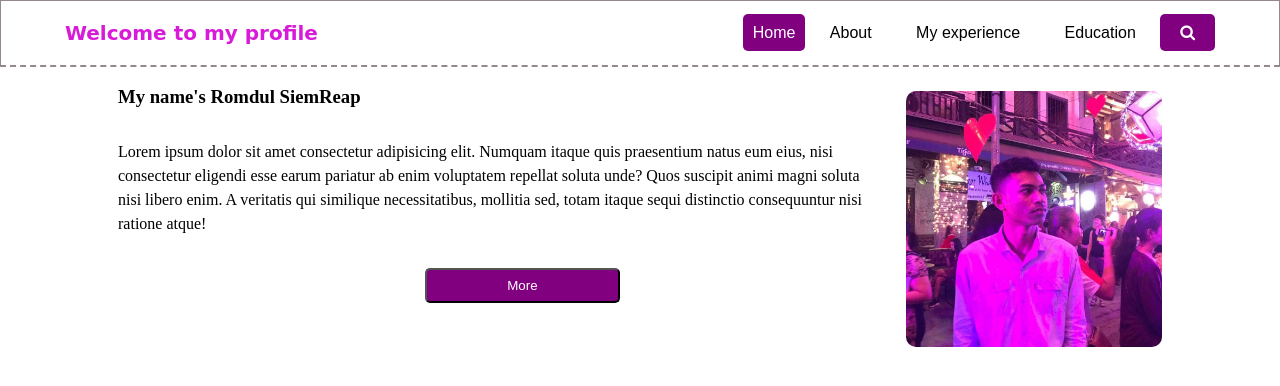
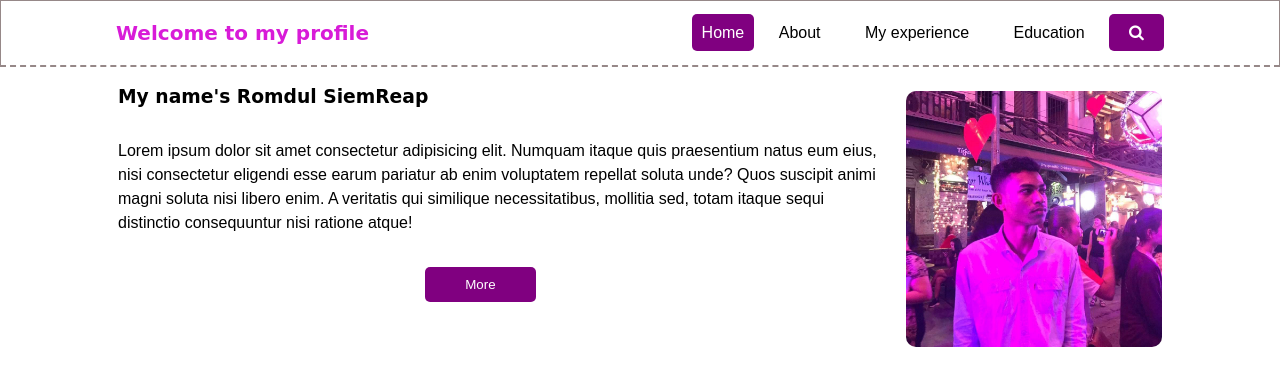
Before and after one commit to nga-hoeun/mockup, a plain HTML site: page index.html in a window 1280 px wide. Drawn offline with Linux system fonts and the light colour scheme.

Commit message:
add style

```diff
--- a/css/style.css
+++ b/css/style.css
@@ -11,7 +11,7 @@ nav{
 }
 .menu{
     margin: 0 auto;
-    width: 90%;
+    width: 82%;
     justify-content: space-between;
     align-items: center;
     font-family: 'Rubik', sans-serif;
@@ -64,12 +64,20 @@ nav{
     margin-bottom: 2rem;
     line-height: 1.5;
 }
-.main .main-content button{
+.main-content button{
     margin-left: 40%;
     padding:0.5rem 5rem;
     background: purple;
     color:white;
+    border: none;
     border-radius: 5px;
+    padding: 10px 40px;
+
+}
+.main-content button:hover{
+    cursor: pointer;
+    background: rgb(14, 182, 233);
+    border: none;
 }
 .main .logo{
     width: 20%;
--- a/index.html
+++ b/index.html
@@ -30,8 +30,8 @@
 <!-- ======= -->
     <div class="main">
         <div class="main-content">
-            <h3>My name's Romdul SiemReap</h3>
-            <p>Lorem ipsum dolor sit amet consectetur adipisicing elit. Numquam itaque quis praesentium natus eum eius, nisi consectetur eligendi esse earum pariatur ab enim voluptatem repellat soluta unde? Quos suscipit animi magni soluta nisi libero enim. A veritatis qui similique necessitatibus, mollitia sed, totam itaque sequi distinctio consequuntur nisi ratione atque!</p>
+            <h3 style="font-family: 'Ceviche One', cursive;">My name's Romdul SiemReap</h3>
+            <p style="font-family: 'Mukta', sans-serif;">Lorem ipsum dolor sit amet consectetur adipisicing elit. Numquam itaque quis praesentium natus eum eius, nisi consectetur eligendi esse earum pariatur ab enim voluptatem repellat soluta unde? Quos suscipit animi magni soluta nisi libero enim. A veritatis qui similique necessitatibus, mollitia sed, totam itaque sequi distinctio consequuntur nisi ratione atque!</p>
             <button>More</button>
         </div>
         <div class="logo">
```
